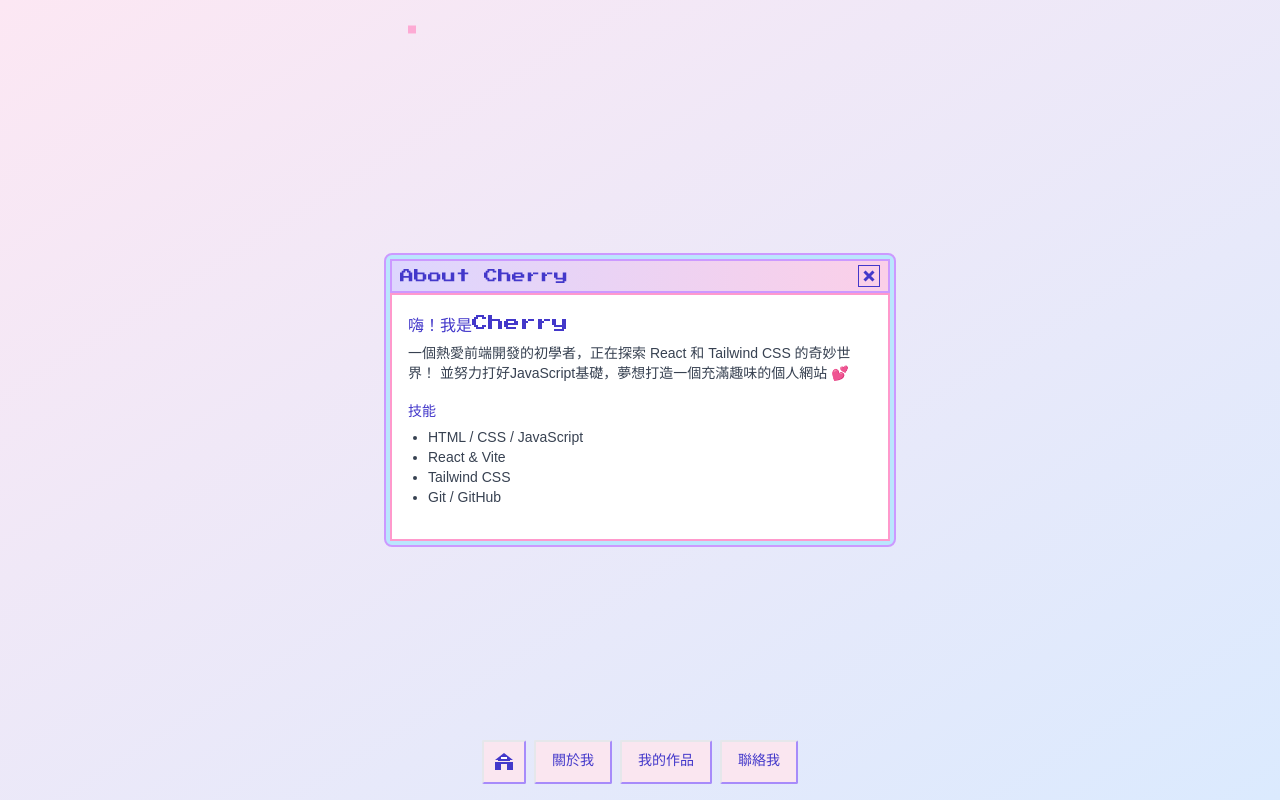
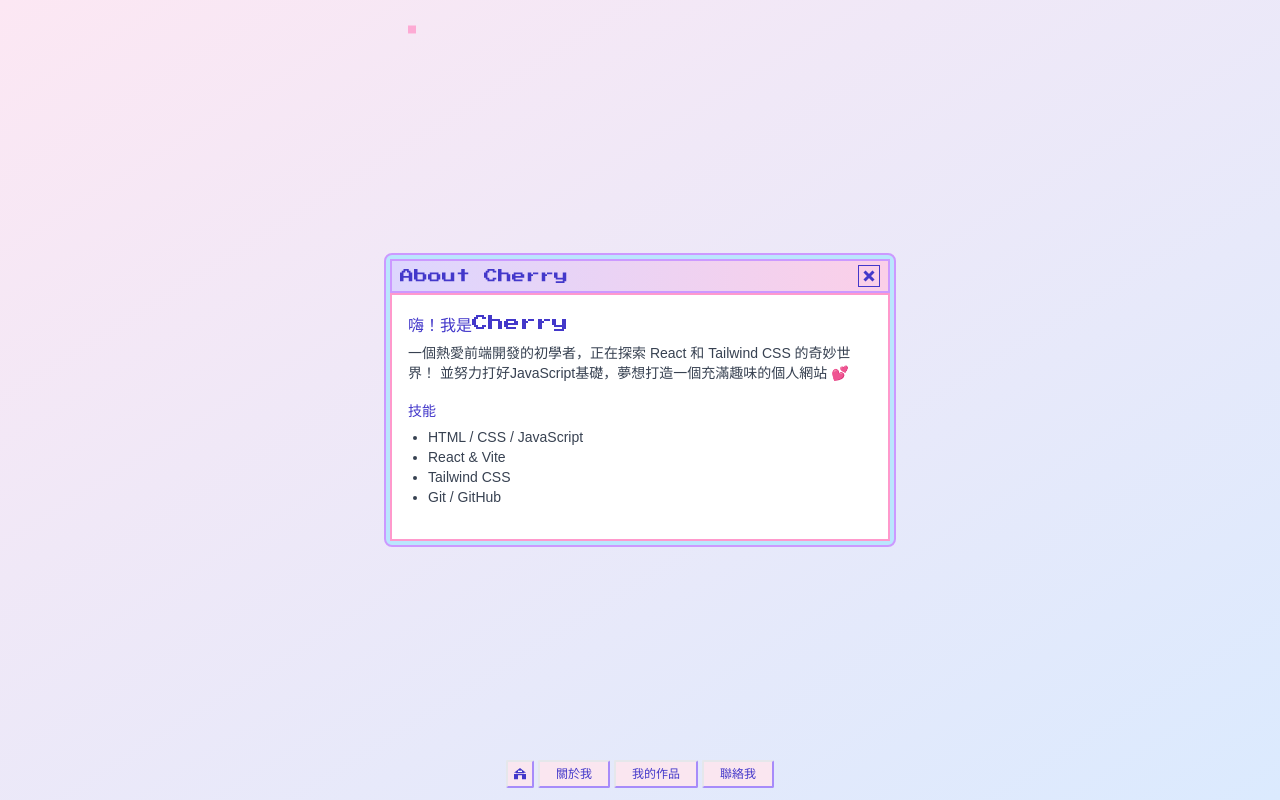
Before and after one commit to hihicherry/cherry_protfolio, a React (Vite) app: page /cherry_protfolio/about in a window 1280 px wide. Built offline with nearby package versions, Linux system fonts and the light colour scheme.

Commit message:
調整navbar＋新增字型

```diff
--- a/package.json
+++ b/package.json
@@ -15,6 +15,8 @@
 		"@emailjs/browser": "^4.4.1",
 		"react": "^19.0.0",
 		"react-dom": "^19.0.0",
+		"react-icon": "^1.0.0",
+		"react-icons": "^5.5.0",
 		"react-router-dom": "^7.5.0"
 	},
 	"devDependencies": {
--- a/src/components/MainCard.jsx
+++ b/src/components/MainCard.jsx
@@ -62,7 +62,7 @@ function MainCard(){
 					className={`${styles.subText} mt-2 font-cubic text-xs xs:text-xs sm:text-sm`}
 				>
 					前端網頁設計初學者。 <br/>
-					點擊下方按鈕會有驚喜喔!!!
+					請點擊看看下面的按鈕o(=^w^=)o
 				</p>
 				{/* 互動按鈕 */}
 				<button
--- a/src/components/NavBar.jsx
+++ b/src/components/NavBar.jsx
@@ -1,20 +1,21 @@
-// src/components/NavBar.jsx
 import { NavLink } from "react-router-dom";
 import { useTheme } from "../contexts/ThemeContext";
 
 function NavBar({ className }) {
-	const {theme, themeStyles} = useTheme();
+	const { theme, themeStyles } = useTheme();
 	const styles = themeStyles[theme];
 
 	return (
 		<div
-			className={`fixed bottom-4 flex flex-col md:flex-row gap-2 ${className} z-20`}
+			className={`fixed bottom-3 left-1/2 transform -translate-x-1/2 flex flex-col items-center gap-1 w-full max-w-[95%] ${className} z-20`}
 		>
+			{/* 選單容器：手機為 2x2 網格，大螢幕為水平排列 */}
+			<div className="grid grid-cols-2 gap-1 sm:flex sm:flex-row sm:flex-nowrap bg-transparent p-0 w-full transition-all duration-300 justify-center">
 				{/* 首頁按鈕 */}
 				<NavLink
 					to="/cherry_protfolio/"
 					className={({ isActive }) =>
-					`p-2 ${styles.buttonBg} ${
+						`p-1 ${styles.buttonBg} ${
 							isActive ? "bg-pink-300" : styles.buttonHoverBg
 						} border-2 border-e-violet-400 border-b-violet-400 rounded-sm flex items-center justify-center transition-all hover:scale-110 hover:shadow-md hover:translate-x-1 hover:translate-y-1 hover:animate-flicker`
 					}
@@ -22,8 +23,8 @@ function NavBar({ className }) {
 					aria-label="回到首頁"
 				>
 					<svg
-					width="24"
-					height="24"
+						width="16"
+						height="16"
 						viewBox="0 0 24 24"
 						fill="none"
 						xmlns="http://www.w3.org/2000/svg"
@@ -46,32 +47,49 @@ function NavBar({ className }) {
 					</svg>
 				</NavLink>
 
-			{/* 其他按鈕於螢幕大小為手機時隱藏 */}
+				{/* 關於我按鈕 */}
 				<NavLink
 					to="/cherry_protfolio/about"
 					className={({ isActive }) =>
-					`sm:flex px-4 py-2 ${styles.buttonBg} ${styles.buttonHoverBg} border-2 border-e-violet-400 border-b-violet-400 rounded-sm ${styles.buttonText} font-cubic text-sm text-center transition-all hover:scale-110 hover:shadow-md hover:translate-x-1 hover:translate-y-1 hover:animate-flicker`
+						`px-4 py-1 ${styles.buttonBg} ${
+							isActive ? "bg-pink-300" : styles.buttonHoverBg
+						} border-2 border-e-violet-400 border-b-violet-400 rounded-sm ${
+							styles.buttonText
+						} font-cubic text-xs text-center transition-all hover:scale-110 hover:shadow-md hover:translate-x-1 hover:translate-y-1 hover:animate-flicker`
 					}
 				>
 					關於我
 				</NavLink>
+
+				{/* 我的作品按鈕 */}
 				<NavLink
 					to="/cherry_protfolio/projects"
 					className={({ isActive }) =>
-					`sm:flex px-4 py-2 ${styles.buttonBg} ${styles.buttonHoverBg} border-2 border-e-violet-400 border-b-violet-400 rounded-sm ${styles.buttonText} font-cubic text-sm text-center transition-all hover:scale-110 hover:shadow-md hover:translate-x-1 hover:translate-y-1 hover:animate-flicker`
+						`px-4 py-1 ${styles.buttonBg} ${
+							isActive ? "bg-pink-300" : styles.buttonHoverBg
+						} border-2 border-e-violet-400 border-b-violet-400 rounded-sm ${
+							styles.buttonText
+						} font-cubic text-xs text-center transition-all hover:scale-110 hover:shadow-md hover:translate-x-1 hover:translate-y-1 hover:animate-flicker`
 					}
 				>
 					我的作品
 				</NavLink>
+
+				{/* 聯絡我按鈕 */}
 				<NavLink
 					to="/cherry_protfolio/contact"
 					className={({ isActive }) =>
-					`sm:flex px-4 py-2 ${styles.buttonBg} ${styles.buttonHoverBg} border-2 border-e-violet-400 border-b-violet-400 rounded-sm ${styles.buttonText} font-cubic text-sm text-center transition-all hover:scale-110 hover:shadow-md hover:translate-x-1 hover:translate-y-1 hover:animate-flicker`
+						`px-4 py-1 ${styles.buttonBg} ${
+							isActive ? "bg-pink-300" : styles.buttonHoverBg
+						} border-2 border-e-violet-400 border-b-violet-400 rounded-sm ${
+							styles.buttonText
+						} font-cubic text-xs text-center transition-all hover:scale-110 hover:shadow-md hover:translate-x-1 hover:translate-y-1 hover:animate-flicker`
 					}
 				>
 					聯絡我
 				</NavLink>
 			</div>
+		</div>
 	);
 }
 
--- a/src/index.css
+++ b/src/index.css
@@ -7,7 +7,7 @@
 /* 定義俐方體 11 號字體 */
 @font-face {
 	font-family: "Cubic";
-	src: url("./assets/fonts/Cubic_11.woff2") format("woff2");
+	src: url("/assets/fonts/Cubic_11.woff2") format("woff2");
 	font-weight: normal;
 	font-style: normal;
 	font-display: swap;
--- a/vite.config.js
+++ b/vite.config.js
@@ -5,4 +5,7 @@ import react from '@vitejs/plugin-react'
 export default defineConfig({
 	plugins: [react()],
 	base: "/cherry_protfolio/",
+	build: {
+		assetsInclude: ["**/*.woff2"], // cubic字型檔
+	},
 });
```
Also changed, not shown: 1 other file (tests, documents, lock files or other folders). Lines whose indentation alone changed are shown as unchanged.
